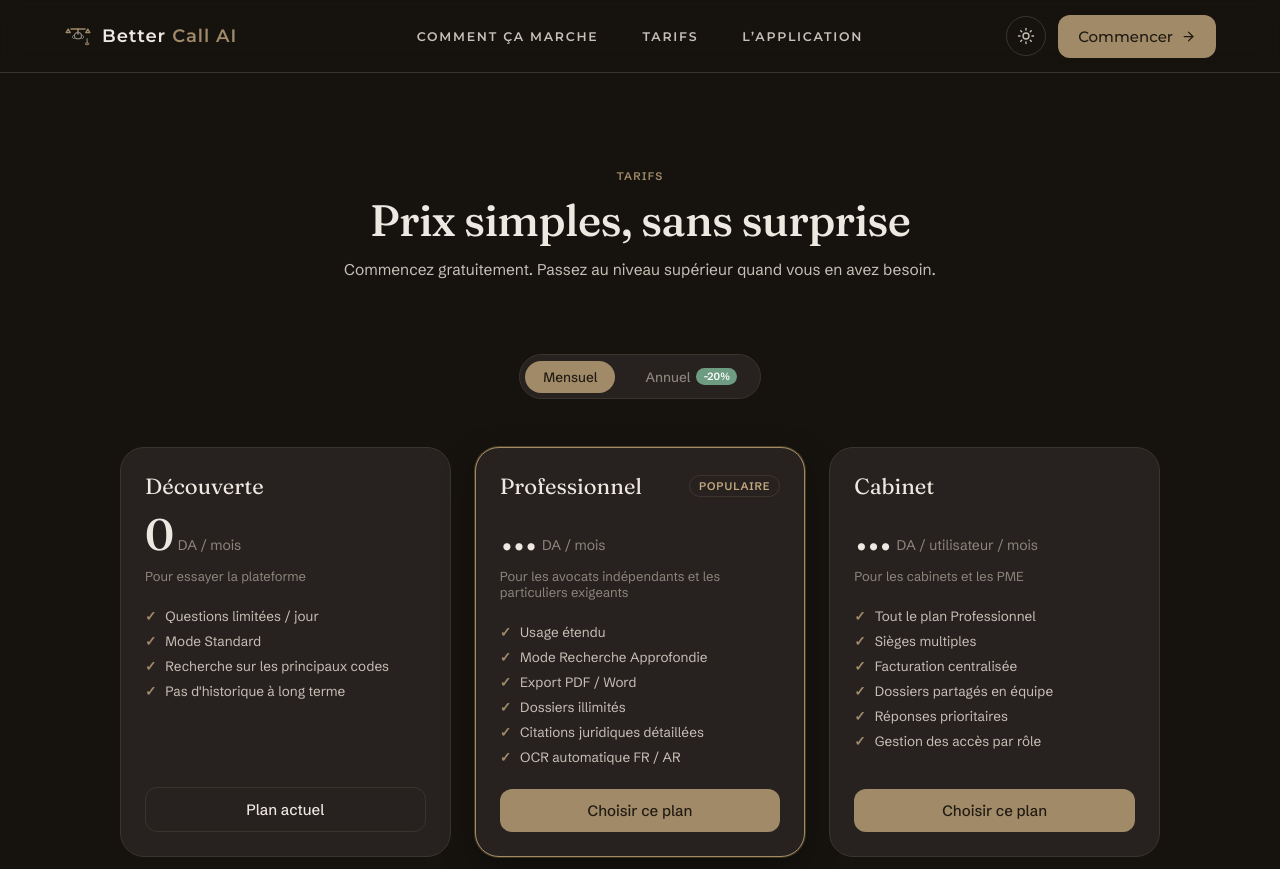
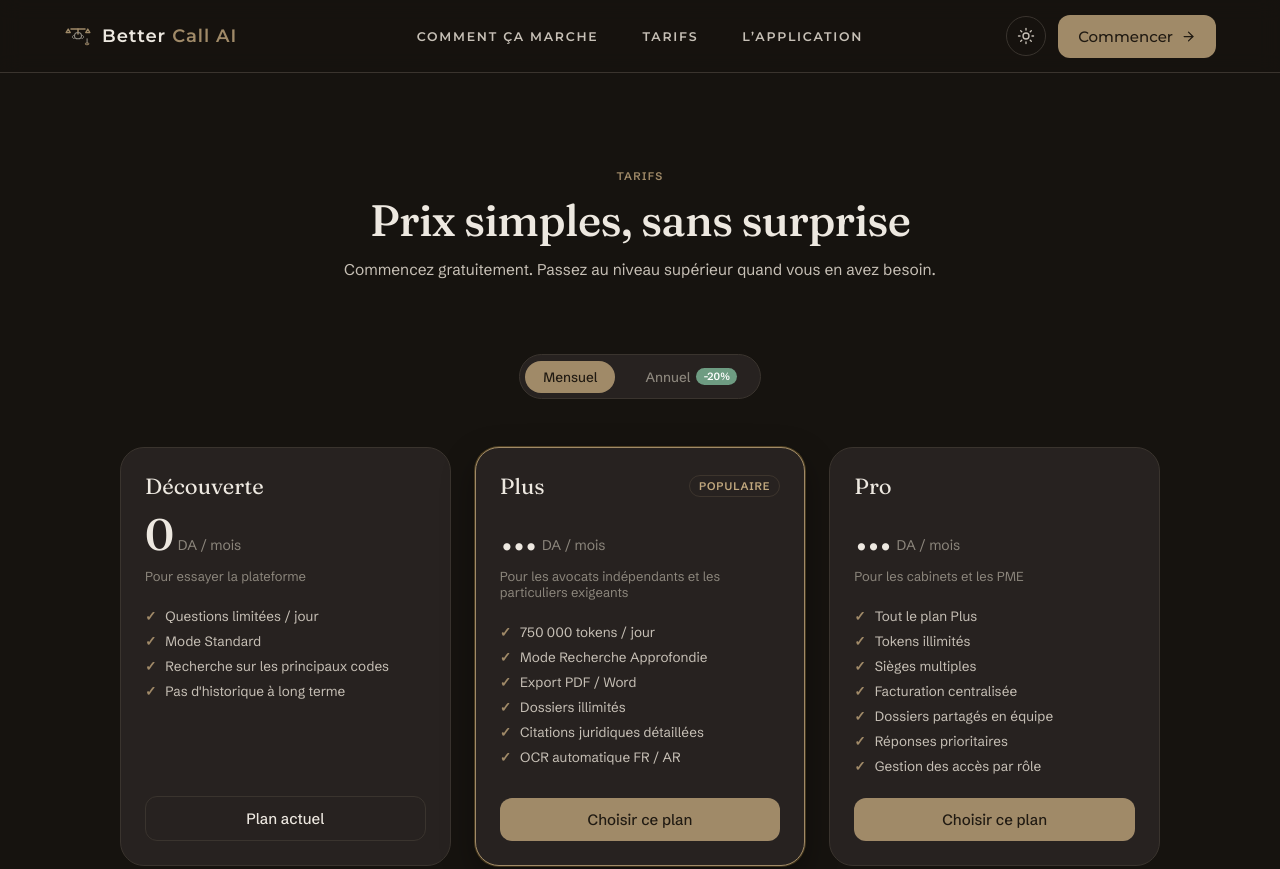
Before and after one commit to MesterAB21/better_call_ai, a Next.js app: page /pricing in a window 1280 px wide. Shown: the top 869 px of the page. Built offline with nearby package versions, Linux system fonts and the light colour scheme; no server answers.

Commit message:
fix(pricing): Plus=3999 DA (750k tokens/j), Pro=5999 DA (unlimited)
Rename Professionnel->Plus and Cabinet->Pro on home and /pricing; add token
highlights to features.

```diff
--- a/app/page.tsx
+++ b/app/page.tsx
@@ -63,8 +63,8 @@ const testimonials = [
 
 const plans = [
   { name: "Découverte", price: "0 DA", note: "Pour essayer", features: ["Questions limitées/jour", "Mode Standard", "Sans historique long terme"] },
-  { name: "Professionnel", price: "1 900 DA", note: "/mois", featured: true, features: ["Usage étendu", "Recherche Approfondie", "Export PDF / Word", "Dossiers illimités"] },
-  { name: "Cabinet", price: "3 900 DA", note: "/utilisateur /mois", features: ["Sièges multiples", "Facturation centralisée", "Dossiers partagés", "Réponses prioritaires"] },
+  { name: "Plus", price: "3 999 DA", note: "/mois", featured: true, features: ["750 000 tokens / jour", "Recherche Approfondie", "Export PDF / Word", "Dossiers illimités"] },
+  { name: "Pro", price: "5 999 DA", note: "/mois", features: ["Tokens illimités", "Sièges multiples", "Dossiers partagés en équipe", "Réponses prioritaires"] },
 ];
 
 export default function Home() {
--- a/components/PricingPlans.tsx
+++ b/components/PricingPlans.tsx
@@ -31,14 +31,14 @@ const plans: Plan[] = [
     ],
   },
   {
-    name: "Professionnel",
-    monthly: 1900,
+    name: "Plus",
+    monthly: 3999,
     period: "DA / mois",
     desc: "Pour les avocats indépendants et les particuliers exigeants",
     featured: true,
     tag: "Populaire",
     features: [
-      "Usage étendu",
+      "750 000 tokens / jour",
       "Mode Recherche Approfondie",
       "Export PDF / Word",
       "Dossiers illimités",
@@ -47,12 +47,13 @@ const plans: Plan[] = [
     ],
   },
   {
-    name: "Cabinet",
-    monthly: 3900,
-    period: "DA / utilisateur / mois",
+    name: "Pro",
+    monthly: 5999,
+    period: "DA / mois",
     desc: "Pour les cabinets et les PME",
     features: [
-      "Tout le plan Professionnel",
+      "Tout le plan Plus",
+      "Tokens illimités",
       "Sièges multiples",
       "Facturation centralisée",
       "Dossiers partagés en équipe",
@@ -102,8 +103,8 @@ export default function PricingPlans() {
   const startCheckout = async (displayName: string) => {
     const slugMap: Record<string, string> = {
       "Découverte": "free",
-      "Professionnel": "plus",
-      "Cabinet": "pro",
+      "Plus": "plus",
+      "Pro": "pro",
     };
     const apiPlan = apiPlans.find((p) => p.name === slugMap[displayName]);
     if (!apiPlan) return;
@@ -126,8 +127,8 @@ export default function PricingPlans() {
   const getPlanPrice = (displayName: string): string => {
     const nameMap: Record<string, string> = {
       "Découverte": "free",
-      "Professionnel": "plus",
-      "Cabinet": "pro",
+      "Plus": "plus",
+      "Pro": "pro",
     };
     const apiPlan = apiPlans.find((p) => p.name === nameMap[displayName]);
     if (!apiPlan) {
```
